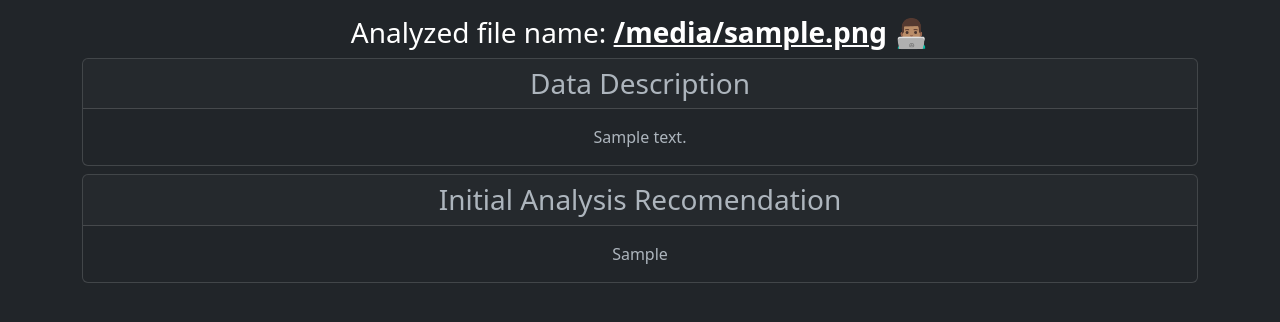
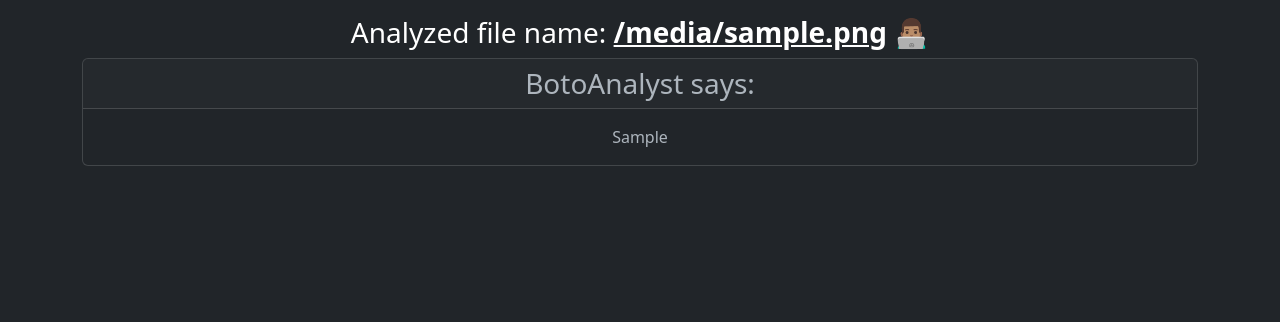
Before and after one commit to Claudio9701/langchainApp, a Django app: template main/templates/main/csv_analysis.html in a window 1280 px wide. Shown: the top 322 px of the page. Run offline with Django 4.2, Linux system fonts and the light colour scheme; the template is opened without the code that fills it: most values are stand-ins (such as "Sample title", 1, 10 or a date in 2020).

Commit message:
Optimize prompts and update response template

```diff
--- a/main/templates/main/csv_analysis.html
+++ b/main/templates/main/csv_analysis.html
@@ -15,17 +15,9 @@
     <div class="row">
         <div class="col col-12">
             <div class="card mb-2 overflow-auto">
-                <h3 class="card-header">Data Description</h3>
+                <h3 class="card-header">BotoAnalyst says:</h3>
                 <div class="card-body">
-                    {{ df_description | safe }}
-                </div>
-            </div>
-        </div>
-        <div class="col col-12">
-            <div class="card mb-2 overflow-auto">
-                <h3 class="card-header">Initial Analysis Recomendation</h3>
-                <div class="card-body">
-                    {{ df_analysis | safe }}
+                    {{ agent_response | safe }}
                 </div>
             </div>
         </div>
```
Also changed, not shown: main/views.py (+7 -9 lines).
